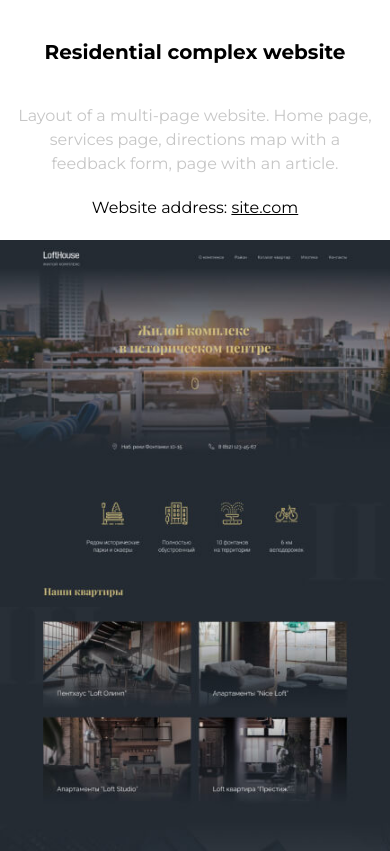
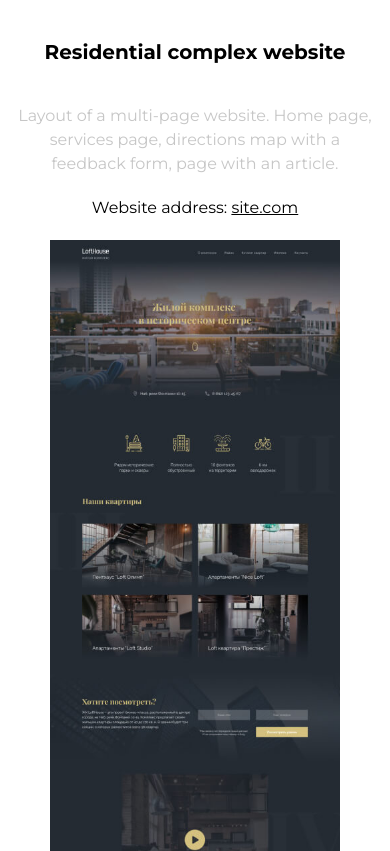
Before and after one commit to AkhmaevM/cv-profile-page, a website: page pages/lofthouse.html in a window 390 px wide. Shown: the top 851 px of the page. Drawn offline with Linux system fonts and the light colour scheme; files whose address does not match are found by name.

Commit message:
Optimized image width on project pages to avoid horizontal scrolling

```diff
--- a/pages/lofthouse.html
+++ b/pages/lofthouse.html
@@ -39,7 +39,7 @@
         </div>
 
         <img class="inner-page-img" src="../img/projects/project-lofthouse.jpg"
-            srcset="../img/projects/project-lofthouse@2x.jpg 2x" alt="Panto">
+            srcset="../img/projects/project-lofthouse@2x.jpg 2x" alt="lofthouse">
 
         <a href="../index.html" class="inner-page-backlink">
             <img src="../img/icons/arrow-left.svg" alt="Back to home">
--- a/styles/media.scss
+++ b/styles/media.scss
@@ -144,6 +144,7 @@
 
     .inner-page-img{
         margin-bottom: 20px;
+        max-width: 290px;
     }
 
     .inner-page-backlink{
```
Also changed, not shown: styles/media.css, styles/style.css, 2 other files.
